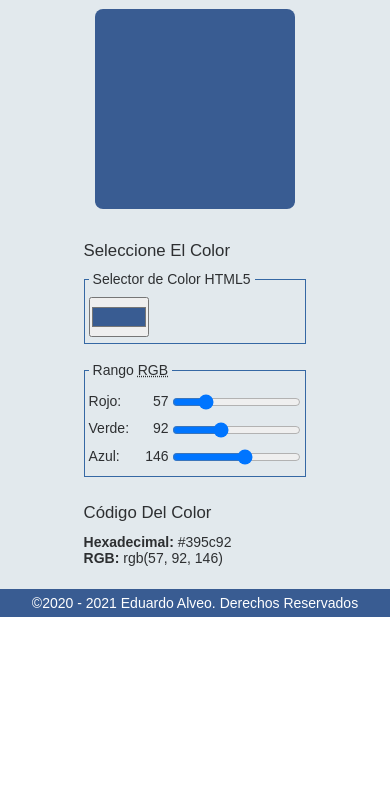
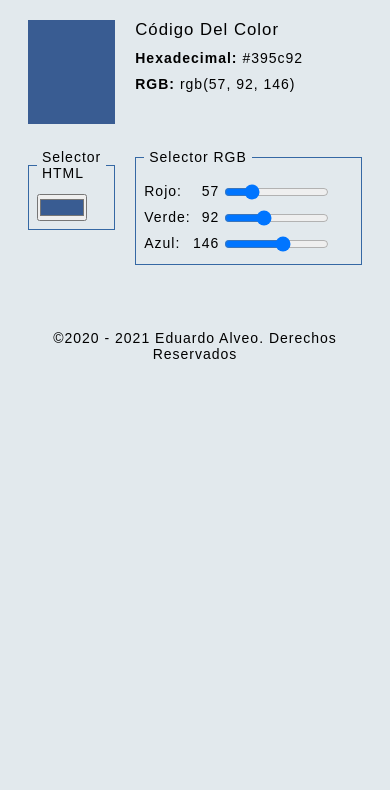
Before and after one commit to javialveo/javicolorpicker, a plain HTML site: page index.html in a window 390 px wide. Shown: the part 52-842 px from the top of the page. Drawn offline with Linux system fonts and the light colour scheme.

Commit message:
Aplicando un maquetado con CSS Grid.

```diff
--- a/css/estilos.css
+++ b/css/estilos.css
@@ -1,7 +1,7 @@
 /*********************************
  * Archivo: estilos.css          *
  * Autor: Eduardo Alveo          *
- * Fecha-Modificado: 23-Dic-2020 *
+ * Fecha-Modificado: 13-Feb-2021 *
  * *******************************/
 *{
   box-sizing:border-box;
@@ -16,123 +16,102 @@ form, fieldset, legend, label, input{
   padding:0;
   font:inherit;
   font-size:100%;
-  vertical-align:baseline;
 }
 
-/* Configuración General */
 body{
+  background-color:#E2E9ED;
+  display:grid;
+  font-family:Liberation Sans, Arial, sans-serif;
   font-size:0.875em;
-  font-family:sans-serif;
+  grid-gap:20px;
+  grid-template:"cabecera cabecera cabecera cabecera" 1fr
+                ". areaColor codigoColor ." 2fr
+                ". selectorHtml selectorRGB." 3fr
+                "piePagina piePagina piePagina piePagina" 1fr /
+                1fr        1fr       auto       1fr;
+  letter-spacing:1px;
   width:100%;
 }
 
+/* Configurando la cabecera */
 .cabecera{
+  align-items:center;
   background-color:#395c92;
   color:white;
   display:flex;
-  flex-wrap:wrap;
+  grid-area:cabecera;
   justify-content:space-between;
-}
-.cabeceraTitulo{
-  font-size:1.4em;
-  padding:8px 10px;
-}
-.cabeceraParrafo{
-  padding:11px 10px;
+  padding:10px;
 }
 
-.campo{
-  padding:6px 4px;
-  border:1px solid #3568a4;
+.cabeceraTitulo{
+  font-size:1.3em;
 }
-.campo-conMargen{
-  margin-bottom:1em;
+
+/* Configurando el contenido */
+.campoColor{
+  grid-area:areaColor;
 }
-.campoEtiqueta{
+
+.codigoColor{
+  grid-area:codigoColor;
+}
+.codigo-color{
+  font-weight:500;
+}
+.codigoEtiqueta{
+  font-weight:600;
+  padding:5px 0;
+}
+.codigoTitulo{
+  font-size:1.2em;
+  padding:0 0 5px;
+}
+
+.formulario{
+  padding:0px;
+}
+.formularioEtiqueta{
   display:inline-block;
   padding:5px 0;
-  width:80px;
+  width:75px;
 }
-.campoInput{
-  padding:5px 0;
-  vertical-align:middle;
-}
-.campoInput-color{
-  height:40px;
-  width:60px;
-}
-.campoLeyenda{
-  padding:4px;
-}
-.campoValor{
+.formularioEtiqueta-totalColor{
   float:right;
 }
-
-.columna{
-  padding:8px 4px;
-  color:#2d2f31;
+.formularioMarco{
+  border:1px solid #3568a4;
+  padding:8px;
 }
-.columnaColor{
-  height:200px;
-  width:400px;
-  border-radius:8px;
+.formularioRango{
+  vertical-align:middle;
+  width:50%;
+}
+.formularioTitulo{
+  padding:5px;
 }
 
-.contenido{
-  background-color:#e2e9ed;
-  height:560px;
-  width:100%;
-}
-.contenidoContenedor{
-  margin:0 auto;
-  width:60%;
-  padding-top:1em;
-}
-.contenidoSubContenedor{
-  display:flex;
-  flex-wrap:wrap;
-  align-items:center;
-  justify-content:space-around;
+.selectorHtml{
+  grid-area:selectorHtml;
 }
 
-.parrafo{
-  padding:5px 0;
-}
-.parrafoEtiqueta{
-  font-weight:600;
+.selectorRGB{
+  grid-area:selectorRGB;
 }
 
-.pie{
-  background-color:#395c92;
-  color:white;
-  width:100%;
-}
-.pieParrafo{
+/* Configurando el pie de página */
+.pieweb{
+  grid-area:piePagina;
+  padding:10px;
   text-align:center;
-  padding:6px 0;
 }
 
-.seccion{
-  padding:10px 0;
-}
-.seccionTitulo{
-  font-size:1.2em;
-  padding:6px 0;
-}
-
-/* Media Query */
-@media screen and (max-width:1130px){
-  .contenido{
-    height:auto;
+@media screen and (min-width:600px){
+  body{
+    grid-template:"cabecera cabecera cabecera cabecera" 1fr
+                  ". areaColor codigoColor ." 2fr
+                  ". selectorHtml selectorRGB." 3fr
+                  "piePagina piePagina piePagina piePagina" 1fr /
+                  1fr        1fr       3fr       1fr;
   }
 }
-
-@media screen and (max-width:500px){
-  .contenidoContenedor{
-    width:90%;
-  }
-  .columnaColor{
-    height:200px;
-    width:200px;
-  }
-}
--- a/index.html
+++ b/index.html
@@ -1,7 +1,9 @@
 <!DOCTYPE html>
-<!-- Archivo: index.html
-  ** Autor: Eduardo Alveo
-  ** Fecha-Modificado: 23-Dic-2020 -->
+<!--*********************************
+  ** Archivo: index.html            *
+  ** Autor: Eduardo Alveo           *
+  ** Fecha-Modificado: 13-Feb-2021  *
+  *********************************-->
 <html lang="es">
   <head>
     <meta charset="UTF-8">
@@ -13,59 +15,43 @@
   <body>
     <header class="cabecera">
       <h1 class="cabeceraTitulo">JaviColorPicker</h1>
-      <p class="cabeceraParrafo">versión: <span id="cabeceraVersion"></span></p>
+      <p class="cabeceraEtiqueta">versión: <span id="cabeceraVersion"></span></p>
     </header>
 
-    <main class="contenido">
-      <div class="contenidoContenedor">
-        <div class="contenidoSubContenedor">
-          <div class="columna">
-            <div id="columnaColorDiv" class="columnaColor"></div>
-          </div>
+    <div id="salidaColor" class="campoColor"></div>
 
-          <div class="columna">
-            <div class="seccion">
-              <h4 class="seccionTitulo">Seleccione El Color</h4>
-              <form class="seccionFormulario">
-                <fieldset class="campo campo-conMargen">
-                  <legend class="campoLeyenda">Selector de Color HTML5</legend>
+    <div class="selectorHtml">
+      <form class="formulario">
+        <fieldset class="formularioMarco">
+          <legend class="formularioTitulo">Selector HTML</legend>
+          <input id="htmlColor" type="color">
+        </fieldset>
+      </form>
+    </div>
 
-                  <input id="campoInputColor" class="campoInput campoInput-color" type="color">
-                </fieldset>
+    <div class="selectorRGB">
+      <form class="formulario">
+        <fieldset class="formularioMarco">
+          <legend class="formularioTitulo">Selector RGB</legend>
+          <label class="formularioEtiqueta" for="colorRojo">Rojo: <span id="totalRojo" class="formularioEtiqueta-totalColor"></span></label>
+          <input id="colorRojo" class="formularioRango" type="range"><br>
 
-                <fieldset class="campo">
-                  <legend class="campoLeyenda">Rango <abbr title="RED, GREEN, BLUE">RGB</abbr></legend>
+          <label class="formularioEtiqueta" for="colorVerde">Verde: <span id="totalVerde" class="formularioEtiqueta-totalColor"></span></label>
+          <input id="colorVerde" class="formularioRango" type="range"><br>
 
-                  <label class="campoEtiqueta" for="campoInputRojo">Rojo:<span id="campoEtiquetaRojo" class="campoValor">255</span></label>
-                  <input id="campoInputRojo" class="campoInput" type="range">
+          <label class="formularioEtiqueta" for="colorAzul">Azul: <span id="totalAzul" class="formularioEtiqueta-totalColor"></span></label>
+          <input id="colorAzul" class="formularioRango" type="range"><br>
+        </fieldset>
+      </form>
+    </div>
 
-                  <br>
-                  <label class="campoEtiqueta" for="campoInputVerde">Verde:<span id="campoEtiquetaVerde" class="campoValor">255</span></label>
-                  <input id="campoInputVerde" class="campoInput" type="range">
+    <div class="codigoColor">
+      <h4 class="codigoTitulo">Código Del Color</h4>
+      <p class="codigoEtiqueta">Hexadecimal: <span id="codigoHexadecimal" class="codigo-color"></span></p>
+      <p class="codigoEtiqueta">RGB: <span id="codigoRGB" class="codigo-color"></span></p>
+    </div>
 
-                  <br>
-                  <label class="campoEtiqueta" for="campoInputAzul">Azul:<span id="campoEtiquetaAzul" class="campoValor">255</span></label>
-                  <input id="campoInputAzul" class="campoInput" type="range">
-                </fieldset>
-              </form>
-            </div>
-
-            <div></div>
-
-            <div class="seccion">
-              <h4 class="seccionTitulo"> Código Del Color</h4>
-              <p class="parrafo">
-                <span class="parrafoEtiqueta">Hexadecimal:</span> <span id="parrafoHexadecimal"></span>
-                <br>
-                <span class="parrafoEtiqueta">RGB:</span> <span id="parrafoRGB"></span>
-              </p>
-            </div>
-          </div>
-        </div>
-      </div>
-    </main>
-
-    <footer class="pie">
+    <footer class="pieweb">
       <p class="pieParrafo">&copy;2020 - 2021 Eduardo Alveo. Derechos Reservados</p>
     </footer>
 
--- a/js/programa.js
+++ b/js/programa.js
@@ -1,25 +1,25 @@
 /*********************************
  * Archivo: programa.js          *
  * Autor: Eduardo Alveo          *
- * Fecha-Modificado: 26-Dic-2020 *
+ * Fecha-Modificado: 13-Feb-2021 *
  *********************************/
 "use strict";
 
-const VERSION_PROGRAMA = "1.0.3";
+const VERSION_PROGRAMA = "1.1.0";
 const COLOR_INICIAL = "#395c92";
 
 /* Obteniendo elementos del HTML */
 const cabeceraVersion = document.querySelector("#cabeceraVersion");
-const columnaColorDiv = document.querySelector("#columnaColorDiv");
-const campoEtiquetaAzul = document.querySelector("#campoEtiquetaAzul");
-const campoEtiquetaRojo = document.querySelector("#campoEtiquetaRojo");
-const campoEtiquetaVerde = document.querySelector("#campoEtiquetaVerde");
-const campoInputColor = document.querySelector("#campoInputColor");
-const campoInputAzul = document.querySelector("#campoInputAzul");
-const campoInputRojo = document.querySelector("#campoInputRojo");
-const campoInputVerde = document.querySelector("#campoInputVerde");
-const parrafoHexadecimal = document.querySelector("#parrafoHexadecimal");
-const parrafoRGB = document.querySelector("#parrafoRGB");
+const salidaColor = document.querySelector("#salidaColor");
+const etiquetaColorAzul = document.querySelector("#totalAzul");
+const etiquetaColorRojo = document.querySelector("#totalRojo");
+const etiquetaColorVerde = document.querySelector("#totalVerde");
+const selectorHTML = document.querySelector("#htmlColor");
+const selectorRGBAzul = document.querySelector("#colorAzul");
+const selectorRGBRojo = document.querySelector("#colorRojo");
+const selectorRGBVerde = document.querySelector("#colorVerde");
+const etiquetaCodigoHexadecimal = document.querySelector("#codigoHexadecimal");
+const etiquetaCodigoRGB = document.querySelector("#codigoRGB");
 
 function establecerAtributoHTML(elementoHTML, atributo, valor) {
   elementoHTML.setAttribute(atributo, valor);
@@ -35,19 +35,19 @@ function establecerTextContent(elementoHTML, valor) {
 
 function eventoInputRange(elemento, valor) {
   establecerTextContent(elemento, valor);
-  establecerTextContent(parrafoHexadecimal, obtenerColorHexadecimal(obtenerColorCampoRango()));
-  establecerTextContent(parrafoRGB, obtenerColorCampoRango());
-  establecerEstiloCSS(columnaColorDiv, "background-color", obtenerColorCampoRango());
+  establecerTextContent(etiquetaCodigoHexadecimal, obtenerColorHexadecimal(obtenerColorCampoRango()));
+  establecerTextContent(etiquetaCodigoRGB, obtenerColorCampoRango());
+  establecerEstiloCSS(salidaColor, "background-color", obtenerColorCampoRango());
 }
 
 function obtenerColorCampoDiv() {
-  return columnaColorDiv.style.backgroundColor;
+  return salidaColor.style.backgroundColor;
 }
 
 function obtenerColorCampoRango() {
-  const colorAzul = campoInputAzul.value;
-  const colorRojo = campoInputRojo.value;
-  const colorVerde = campoInputVerde.value;
+  const colorAzul = selectorRGBAzul.value;
+  const colorRojo = selectorRGBRojo.value;
+  const colorVerde = selectorRGBVerde.value;
   const colorRGB = `rgb(${colorRojo},${colorVerde},${colorAzul})`;
 
   return colorRGB;
@@ -105,7 +105,7 @@ function obtenerColorHexadecimal(cadena) {
 }
 
 function obtenerColorInputColor() {
-  return campoInputColor.value;
+  return selectorHTML.value;
 }
 
 /* Inicializando Elementos del HTML con sus respectivos valores iniciales */
@@ -114,51 +114,51 @@ function inicializarElementosHTML() {
   establecerTextContent(cabeceraVersion, VERSION_PROGRAMA);
 
   /* estableciendo color predeterminado */
-  establecerAtributoHTML(campoInputColor, "value", COLOR_INICIAL);
-  establecerEstiloCSS(columnaColorDiv, "background-color", COLOR_INICIAL);
+  establecerAtributoHTML(selectorHTML, "value", COLOR_INICIAL);
+  establecerEstiloCSS(salidaColor, "background-color", COLOR_INICIAL);
 
   /* estableciendo valores mínimos y máximos a los campos de tipo range */
-  establecerAtributoHTML(campoInputAzul, "min", 0);
-  establecerAtributoHTML(campoInputAzul, "max", 255);
-  establecerAtributoHTML(campoInputAzul, "value", 146);
+  establecerAtributoHTML(selectorRGBAzul, "min", 0);
+  establecerAtributoHTML(selectorRGBAzul, "max", 255);
+  establecerAtributoHTML(selectorRGBAzul, "value", 146);
 
-  establecerAtributoHTML(campoInputRojo, "min", 0);
-  establecerAtributoHTML(campoInputRojo, "max", 255);
-  establecerAtributoHTML(campoInputRojo, "value", 57);
+  establecerAtributoHTML(selectorRGBRojo, "min", 0);
+  establecerAtributoHTML(selectorRGBRojo, "max", 255);
+  establecerAtributoHTML(selectorRGBRojo, "value", 57);
 
-  establecerAtributoHTML(campoInputVerde, "min", 0);
-  establecerAtributoHTML(campoInputVerde, "max", 255);
-  establecerAtributoHTML(campoInputVerde, "value", 92);
+  establecerAtributoHTML(selectorRGBVerde, "min", 0);
+  establecerAtributoHTML(selectorRGBVerde, "max", 255);
+  establecerAtributoHTML(selectorRGBVerde, "value", 92);
 
-  establecerTextContent(campoEtiquetaAzul, campoInputAzul.value);
-  establecerTextContent(campoEtiquetaRojo, campoInputRojo.value);
-  establecerTextContent(campoEtiquetaVerde, campoInputVerde.value);
+  establecerTextContent(etiquetaColorAzul, selectorRGBAzul.value);
+  establecerTextContent(etiquetaColorRojo, selectorRGBRojo.value);
+  establecerTextContent(etiquetaColorVerde, selectorRGBVerde.value);
 
-  /* estableciendo el código de color predeterminado para parrafoHexadecimal y parrafoRGB */
-  establecerTextContent(parrafoHexadecimal, COLOR_INICIAL);
-  establecerTextContent(parrafoRGB, obtenerColorCampoDiv());
+  /* estableciendo el código de color predeterminado para etiquetaCodigoHexadecimal y etiquetaCodigoRGB */
+  establecerTextContent(etiquetaCodigoHexadecimal, COLOR_INICIAL);
+  establecerTextContent(etiquetaCodigoRGB, obtenerColorCampoDiv());
 }
 
 window.addEventListener("load", inicializarElementosHTML, false);
 
 /* Evento para el campo INPUT de tipo RANGE, aplicado al canal AZUL */
-campoInputAzul.addEventListener("input", (evento) => {
-  eventoInputRange(campoEtiquetaAzul, evento.target.value);
+selectorRGBAzul.addEventListener("input", (evento) => {
+  eventoInputRange(etiquetaColorAzul, evento.target.value);
 });
 
 /* Evento para el campo INPUT de tipo RANGE, aplicado al canal ROJO */
-campoInputRojo.addEventListener("input", (evento) => {
-  eventoInputRange(campoEtiquetaRojo, evento.target.value);
+selectorRGBRojo.addEventListener("input", (evento) => {
+  eventoInputRange(etiquetaColorRojo, evento.target.value);
 });
 
 /* Evento para el campo INPUT de tipo RANGE, aplicado al canal VERDE */
-campoInputVerde.addEventListener("input", (evento) => {
-  eventoInputRange(campoEtiquetaVerde, evento.target.value);
+selectorRGBVerde.addEventListener("input", (evento) => {
+  eventoInputRange(etiquetaColorVerde, evento.target.value);
 });
 
 /* Agregando un evento al campo selector de color */
-campoInputColor.addEventListener("input", (evento) => {
-  establecerTextContent(parrafoRGB, obtenerColorCampoDiv());
-  establecerTextContent(parrafoHexadecimal, obtenerColorInputColor());
-  establecerEstiloCSS(columnaColorDiv, "background-color", obtenerColorInputColor());
+selectorHTML.addEventListener("input", (evento) => {
+  establecerTextContent(etiquetaCodigoRGB, obtenerColorCampoDiv());
+  establecerTextContent(etiquetaCodigoHexadecimal, obtenerColorInputColor());
+  establecerEstiloCSS(salidaColor, "background-color", obtenerColorInputColor());
 });
```
